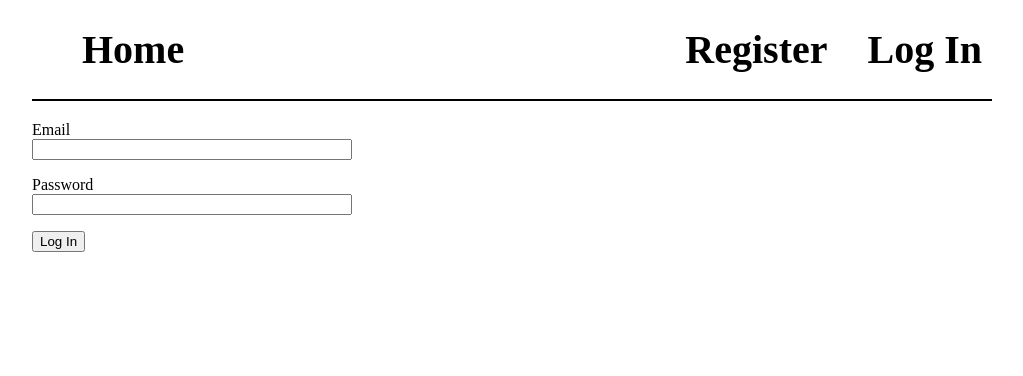
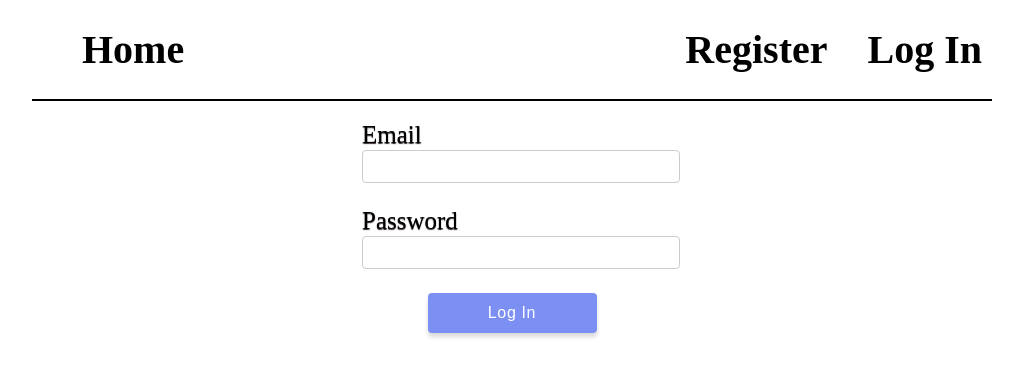
Before and after one commit to yuyaruchyk/goit-react-hw-08-phonebook, a React (Create React App) app: page /login in a window 1280 px wide. Shown: the top 376 px of the page, without its empty margins (128-1151 px from the left). Built offline with nearby package versions, Linux system fonts and the light colour scheme.

Commit message:
Login style

```diff
--- a/src/components/LoginForm/LoginForm.jsx
+++ b/src/components/LoginForm/LoginForm.jsx
@@ -1,6 +1,7 @@
 import { useDispatch } from 'react-redux';
 import { logIn } from 'redux/auth/operations';
-import css from './LoginForm.module.css';
+
+import { MainForm, StyledField, StyledLabel, Btn } from './LoginForm.styled';
 
 export const LoginForm = () => {
   const dispatch = useDispatch();
@@ -18,16 +19,16 @@ export const LoginForm = () => {
   };
 
   return (
-    <form className={css.form} onSubmit={handleSubmit} autoComplete="off">
-      <label className={css.label}>
+    <MainForm onSubmit={handleSubmit} autoComplete="off">
+      <StyledLabel>
         Email
-        <input type="email" name="email" />
-      </label>
-      <label className={css.label}>
+        <StyledField type="email" name="email" />
+      </StyledLabel>
+      <StyledLabel>
         Password
-        <input type="password" name="password" />
-      </label>
-      <button type="submit">Log In</button>
-    </form>
+        <StyledField type="password" name="password" />
+      </StyledLabel>
+      <Btn type="submit">Log In</Btn>
+    </MainForm>
   );
 };
--- a/src/components/LoginForm/LoginForm.module.css
+++ /dev/null
@@ -1,9 +0,0 @@
-.form {
-  width: 320px;
-}
-
-.label {
-  display: flex;
-  flex-direction: column;
-  margin-bottom: 16px;
-}
--- /dev/null
+++ b/src/components/LoginForm/LoginForm.styled.jsx
@@ -0,0 +1,43 @@
+import styled from 'styled-components';
+
+export const MainForm = styled.form`
+  display: flex;
+  flex-direction: column;
+  max-width: 300px;
+  margin: 0 auto;
+  gap: 24px;
+`;
+export const Btn = styled.button`
+  margin-bottom: 20px;
+  border: none;
+  font-weight: 500;
+  font-size: 16px;
+  line-height: 1.5;
+  letter-spacing: 0.04em;
+  cursor: pointer;
+  display: block;
+  min-width: 169px;
+  height: 40px;
+  box-shadow: 0px 4px 4px rgba(0, 0, 0, 0.15);
+  border-radius: 4px;
+  color: white;
+  background-color: #7c90f3;
+  margin-left: auto;
+  margin-right: auto;
+  transition: background-color 250ms cubic-bezier(0.4, 0, 0.2, 1);
+  }
+`;
+
+export const StyledLabel = styled.label`
+  font-size: 25px;
+  font-weight: 500;
+  text-transform: capitalize;
+  text-shadow: 0 1px 1px #2d2020;
+`;
+
+export const StyledField = styled.input`
+  width: 100%;
+  padding: 8px;
+  border: 1px solid #ccc;
+  border-radius: 4px;
+`;
```
